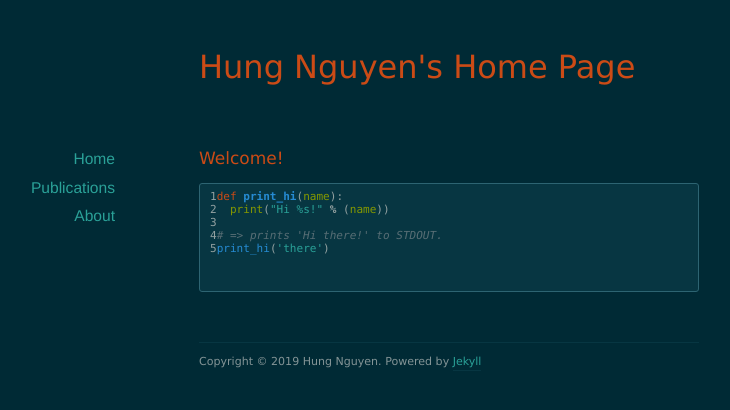
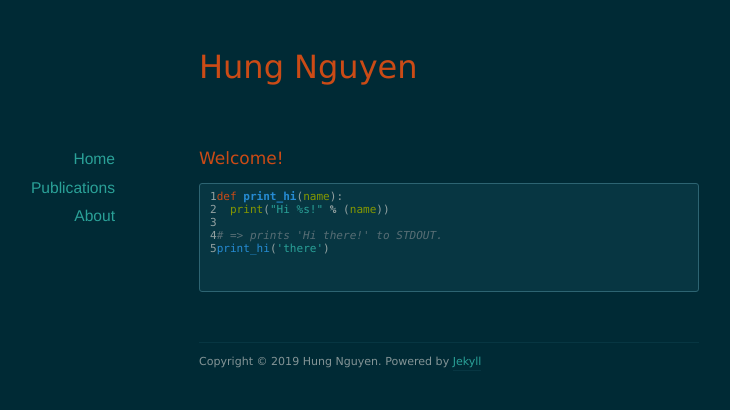
Before and after one commit to nd-hung/nd-hung.github.io, a Jekyll site: the page built from index.html, in a window 1280 px wide. Shown: the top 410 px of the page, without its empty margins (191-921 px from the left). Built offline with Jekyll 4.4.1, drawn with Linux system fonts in a browser that asks for light colours; nearby versions of some CDN libraries; the list of posts is cut into pages by our own code.

Commit message:
Update _config.yml

```diff
--- a/_config.yml
+++ b/_config.yml
@@ -1,4 +1,4 @@
-name: Hung Nguyen's Home Page
+name: Hung Nguyen
 url: http://example.org
 description:
 
```
